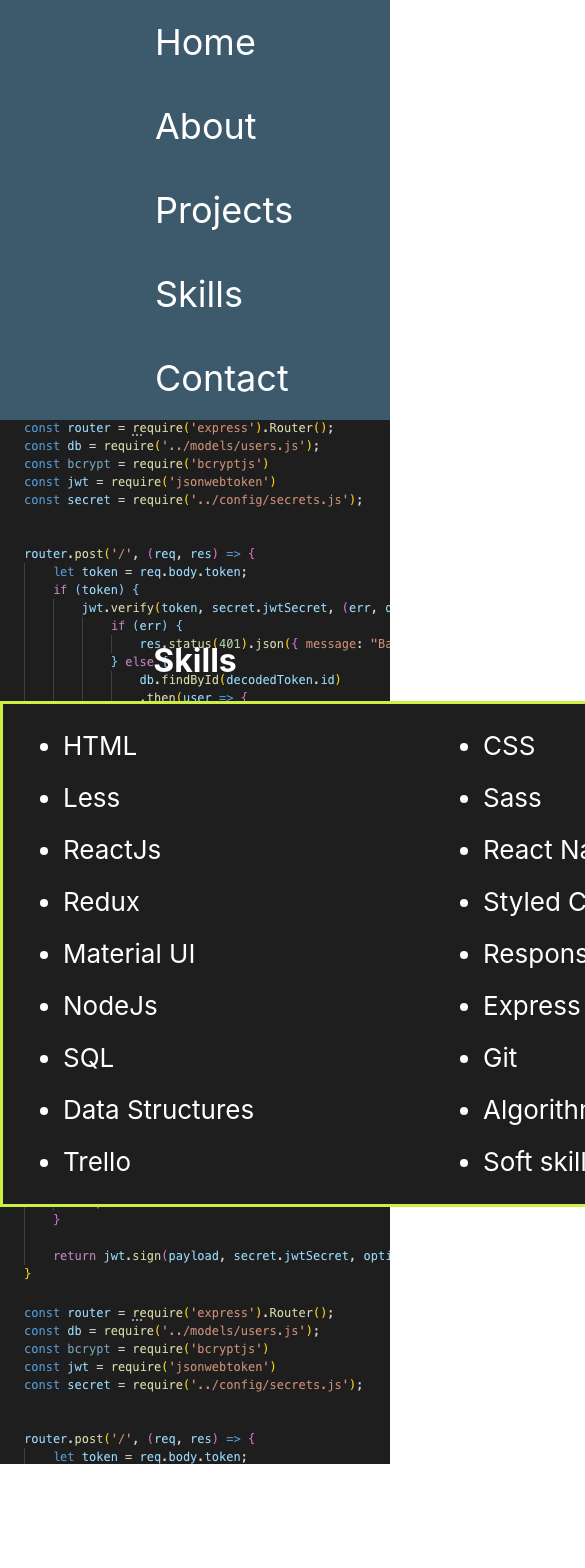
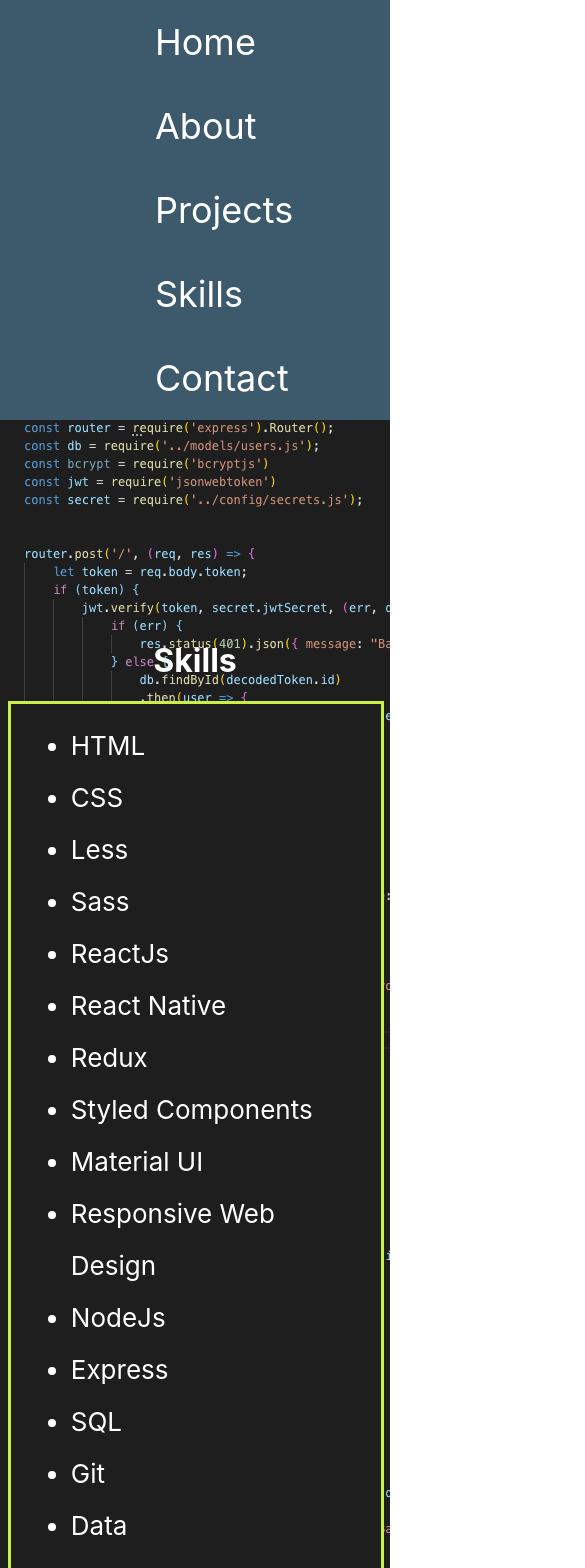
Before and after one commit to toddmckenzie/Portfolio, a React (Create React App) app in the folder port/: page /skills in a window 390 px wide. Shown: the top 1568 px of the page, 585 px wide, since content can reach past the window. Before the commit the page ends 1464 px from the top, so only its background shows below. Built offline with nearby package versions, Linux system fonts and the light colour scheme.

Commit message:
skills page complete

```diff
--- a/port/src/components/skills.css
+++ b/port/src/components/skills.css
@@ -34,3 +34,20 @@
 .li-1 {
     width: 50%;
 }
+@media (max-width: 600px){
+    .skills {
+        height: 100%;
+    }
+    .li {
+        margin-left: 2%;
+    }
+    .row {
+        flex-direction: column;
+    }
+    .box {
+        width: 95%;
+        height: auto;
+        margin-left: 2%;
+        margin-right: 2%;
+    }
+}
```
